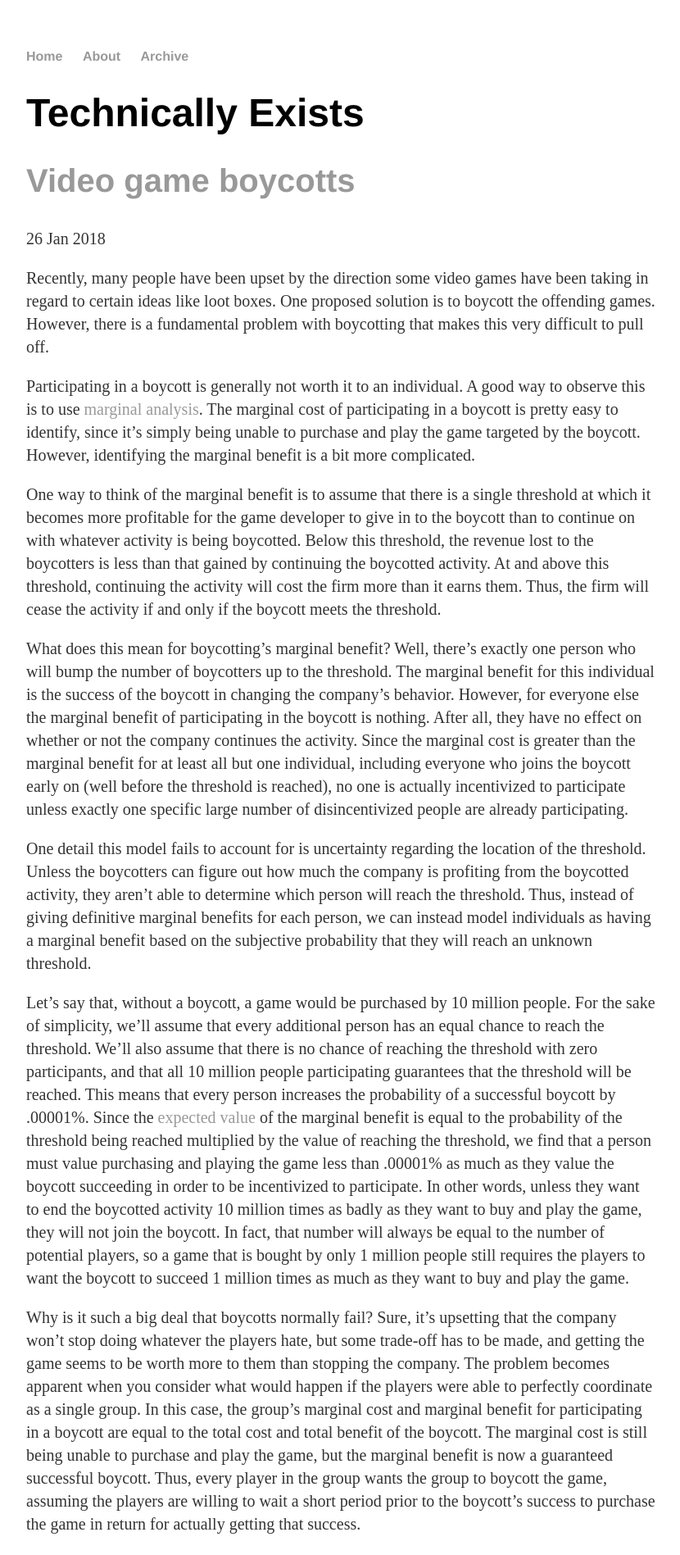
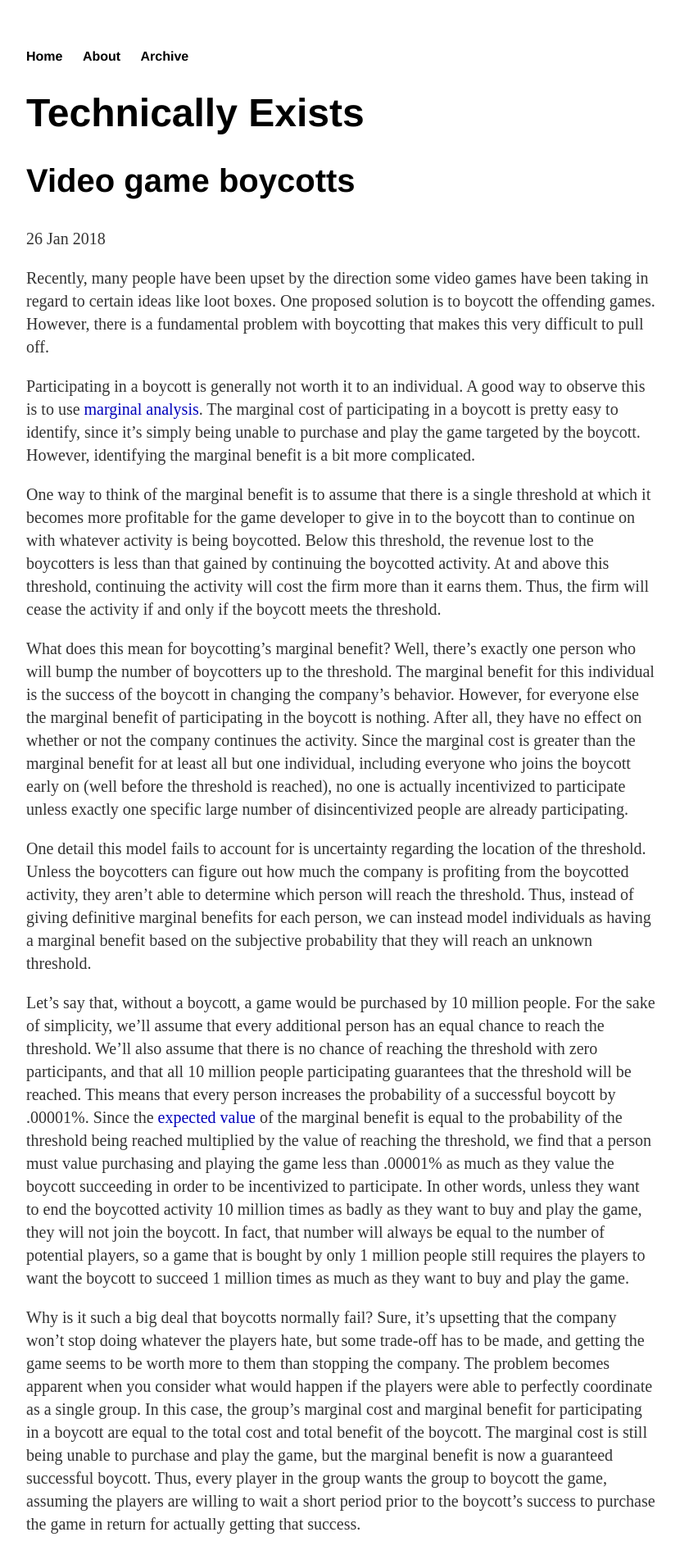
Before and after one commit to BTernaryTau/bternarytau.github.io, a Jekyll site: the page built from index.html, in a window 1280 px wide. Shown: the top 1897 px of the page at 82% size, without its empty margins (224-1054 px from the left). Built offline with Jekyll 4.4.1, drawn with Linux system fonts in a browser that asks for light colours; the list of posts is cut into pages by our own code.

Commit message:
Color links blue or sometimes black

```diff
--- a/css/main.scss
+++ b/css/main.scss
@@ -15,11 +15,14 @@ nav {
 			display: inline;
 			margin-right: 20px;
 		}
+		a {
+			color: #000;
+		}
 	}
 }
 a {
 	text-decoration: none;
-	color: #999;
+	color: #00b;
 	&:hover {
 		text-decoration: underline;
 	}
@@ -31,6 +34,9 @@ h1 {
 h2 {
 	font-size: 2.5em;
 	font-family:'Helvetica', 'Arial', 'Sans-Serif';
+	a {
+		color: #000;
+	}
 }
 p {
 	font-size: 1.25em;
```
